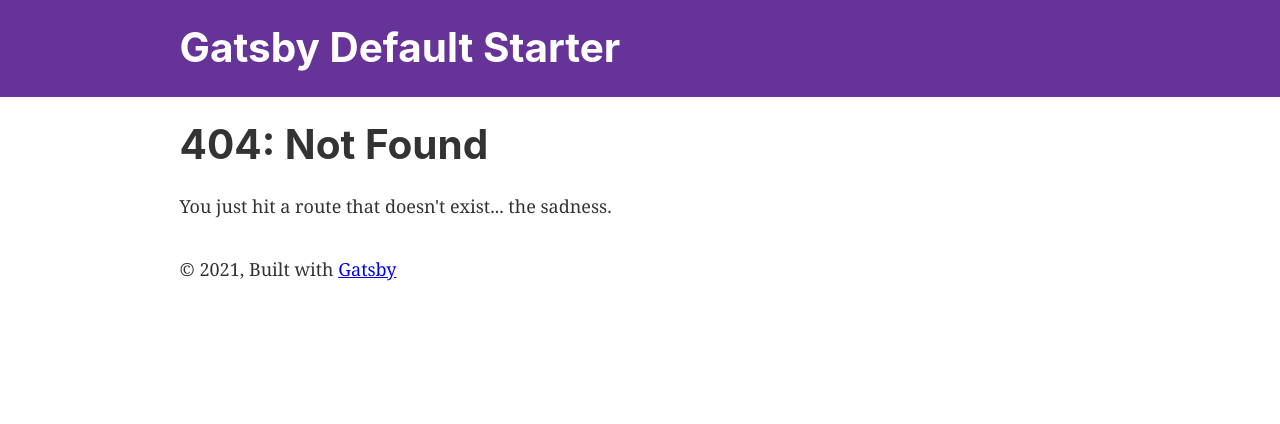
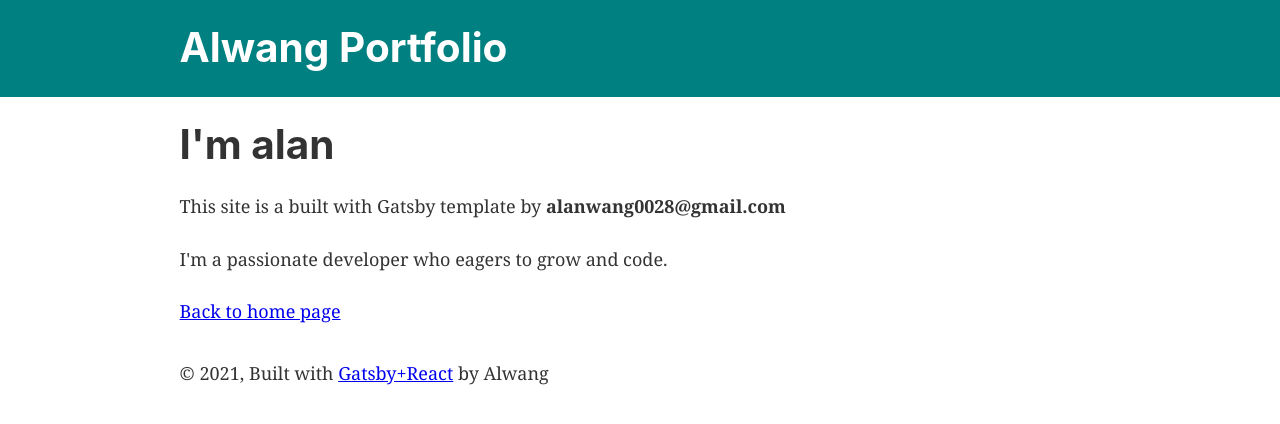
Before and after one commit to HaoWang95/gatsby-starter, a Gatsby site: page /about in a window 1280 px wide. Before the commit this address had no page. Built offline with nearby package versions, Linux system fonts and the light colour scheme; Gatsby itself is replaced by a stand-in of ours.

Commit message:
gatsyby basic modification

```diff
--- a/gatsby-config.js
+++ b/gatsby-config.js
@@ -1,8 +1,8 @@
 module.exports = {
   siteMetadata: {
-    title: `Gatsby Default Starter`,
-    description: `Kick off your next, great Gatsby project with this default starter. This barebones starter ships with the main Gatsby configuration files you might need.`,
-    author: `@gatsbyjs`,
+    title: `Alwang Portfolio`,
+    description: `I'm a passionate developer who eagers to grow and code.`,
+    author: `alanwang0028@gmail.com`,
     siteUrl: `https://gatsbystarterdefaultsource.gatsbyjs.io/`,
   },
   plugins: [
--- a/src/components/header.js
+++ b/src/components/header.js
@@ -5,7 +5,7 @@ import { Link } from "gatsby"
 const Header = ({ siteTitle }) => (
   <header
     style={{
-      background: `rebeccapurple`,
+      background: `teal`,
       marginBottom: `1.45rem`,
     }}
   >
@@ -36,7 +36,7 @@ Header.propTypes = {
 }
 
 Header.defaultProps = {
-  siteTitle: ``,
+  siteTitle: `Alwang`,
 }
 
 export default Header
--- a/src/components/layout.js
+++ b/src/components/layout.js
@@ -26,6 +26,7 @@ const Layout = ({ children }) => {
   return (
     <>
       <Header siteTitle={data.site.siteMetadata?.title || `Title`} />
+      {console.log(data.site)}
       <div
         style={{
           margin: `0 auto`,
@@ -41,7 +42,7 @@ const Layout = ({ children }) => {
         >
           © {new Date().getFullYear()}, Built with
           {` `}
-          <a href="https://www.gatsbyjs.com">Gatsby</a>
+          <a href="https://www.gatsbyjs.com">Gatsby+React</a> {" by Alwang"}
         </footer>
       </div>
     </>
--- /dev/null
+++ b/src/pages/about.tsx
@@ -0,0 +1,34 @@
+import Layout from "../components/layout"
+import * as React from 'react';
+import { Link, useStaticQuery, graphql } from "gatsby";
+import Seo from "../components/seo";
+
+const AboutPage: React.FC = () => {
+  const data = useStaticQuery(
+    graphql`
+      query {
+        site{
+          siteMetadata{
+            author,
+            description
+          }
+        }
+      }
+    `
+  )
+  return (
+    <Layout>
+      <Seo title="About me" />
+      <h1>I'm alan</h1>
+      <p>
+        This site is a built with Gatsby template by <strong>{data.site.siteMetadata.author}</strong>
+      </p>
+      <p>
+        {data.site.siteMetadata.description}
+      </p>
+      <Link to="/">Back to home page</Link>
+    </Layout>
+  )
+}
+
+export default AboutPage
--- a/src/pages/index.js
+++ b/src/pages/index.js
@@ -8,6 +8,11 @@ import Seo from "../components/seo"
 const IndexPage = () => (
   <Layout>
     <Seo title="Home" />
+    <p>
+      <Link to="/page-2/">Go to page 2</Link> <br />
+      <Link to="/using-typescript/">Go to "Using TypeScript"</Link><br />
+      <Link to="/about">About me</Link>
+    </p>
     <h1>Hi people</h1>
     <p>Welcome to your new Gatsby site.</p>
     <p>Now go build something great.</p>
@@ -19,10 +24,6 @@ const IndexPage = () => (
       alt="A Gatsby astronaut"
       style={{ marginBottom: `1.45rem` }}
     />
-    <p>
-      <Link to="/page-2/">Go to page 2</Link> <br />
-      <Link to="/using-typescript/">Go to "Using TypeScript"</Link>
-    </p>
   </Layout>
 )
 
```
